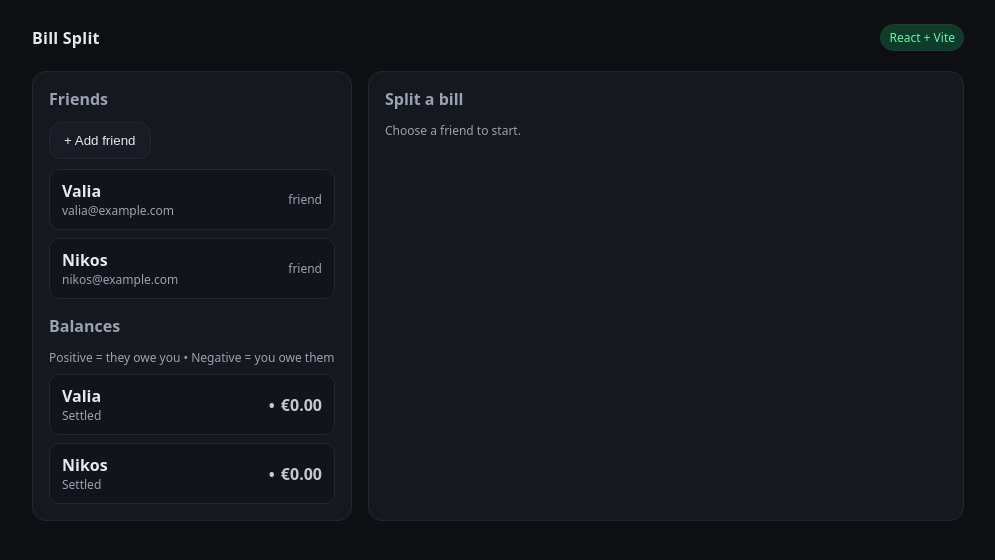
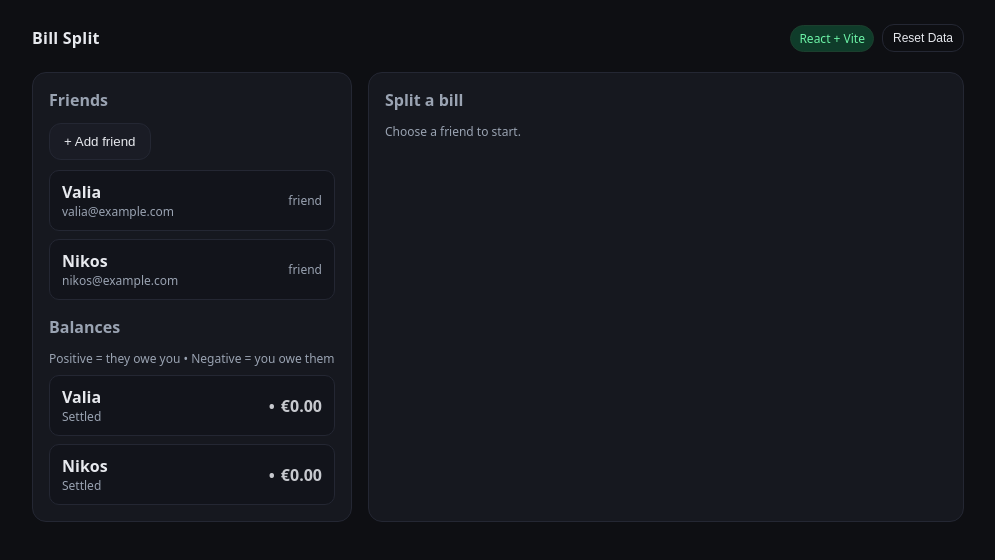
Before and after one commit to tasosbeast/bill-split, a React (Vite) app: page / in a window 1280 px wide. Shown: the top 560 px of the page, without its empty margins (142-1137 px from the left). Built offline with nearby package versions, Linux system fonts and the light colour scheme.

Commit message:
feat(dev): add Reset Data button to clear localStorage for fresh start

```diff
--- a/src/App.jsx
+++ b/src/App.jsx
@@ -6,6 +6,7 @@ import AddFriendModal from "./components/AddFriendModal";
 import Balances from "./components/Balances";
 import Transactions from "./components/Transactions";
 import { loadState, saveState } from "./lib/storage";
+import { clearState } from "./lib/storage";
 
 const seededFriends = [
   { id: crypto.randomUUID(), name: "Valia", email: "valia@example.com" },
@@ -66,11 +67,36 @@ export default function App() {
     setSelectedId(friend.id);
   }
 
+  function handleReset() {
+    const ok = confirm(
+      "This will delete all your friends, transactions, and balances. Are you sure?"
+    );
+    if (!ok) return;
+    clearState();
+    // Hard reload to get fresh initial state
+    window.location.reload();
+  }
+
   return (
     <div className="app">
       <header className="header">
         <div className="brand">Bill Split</div>
-        <span className="badge">React + Vite</span>
+        <div className="row" style={{ gap: 8 }}>
+          <span className="badge">React + Vite</span>
+          <button
+            className="button"
+            style={{
+              background: "transparent",
+              borderColor: "var(--border)",
+              fontSize: 12,
+              padding: "6px 10px",
+            }}
+            onClick={handleReset}
+            title="Clear all data and restart"
+          >
+            Reset Data
+          </button>
+        </div>
       </header>
 
       <div className="layout">
```
